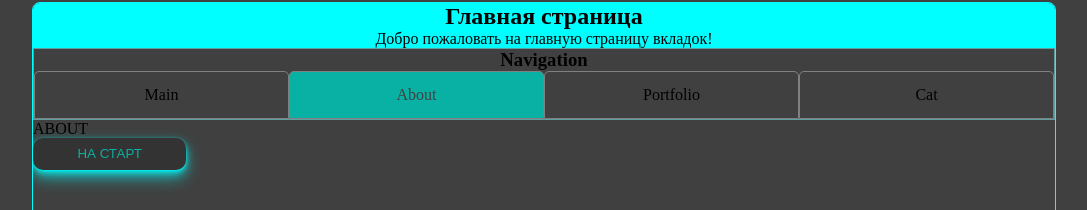
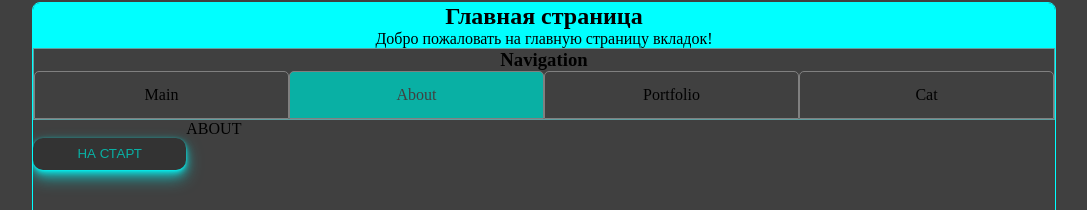
Before and after one commit to i0ji/p_ioji, a Next.js app: page /tabs/about in a window 1280 px wide. Shown: the part 78-288 px from the top of the page, without its empty margins (96-1183 px from the left). Built offline with nearby package versions, Linux system fonts and the light colour scheme.

Commit message:
feature: buttons/declarations setting

```diff
--- a/declarations.d.ts
+++ /dev/null
@@ -1,6 +0,0 @@
-declare global {
-    interface ButtonPropsModel {
-        text?: string;
-        type: 'home' | 'back';
-    }
-}
--- a/src/app/layout.tsx
+++ b/src/app/layout.tsx
@@ -1,5 +1,6 @@
+import React from "react";
+
 import './globals.scss';
-import React from "react";
 
 export default function RootLayout(
     {children}: Readonly<{ children: React.ReactNode; }>
--- a/src/app/tabs/about/page.tsx
+++ b/src/app/tabs/about/page.tsx
@@ -1,3 +1,9 @@
+import {Button} from "components/index";
+
 export default function About() {
-  return <div>ABOUT</div>;
+    return (
+        <div>
+            <Button type={'home'}></Button>
+            ABOUT</div>
+    );
 }
--- a/src/app/tabs/cat/page.tsx
+++ b/src/app/tabs/cat/page.tsx
@@ -2,7 +2,7 @@
 
 import React from "react";
 
-import {Button} from "@/components";
+import {Button} from "components/index";
 
 export default function Cat() {
     return (
--- a/src/app/tabs/layout.tsx
+++ b/src/app/tabs/layout.tsx
@@ -4,7 +4,7 @@ import React from "react";
 import {usePathname, useRouter} from 'next/navigation';
 
 import Link from 'next/link';
-import {Button} from '@/components/index';
+import {Button} from 'components/index';
 
 import s from './layout.module.scss';
 
--- a/src/components/Button/Button.tsx
+++ b/src/components/Button/Button.tsx
@@ -1,7 +1,6 @@
 import s from './Button.module.scss';
 
 import {useRouter} from 'next/navigation';
-
 
 export default function Button(props: ButtonPropsModel) {
 
@@ -11,7 +10,7 @@ export default function Button(props: ButtonPropsModel) {
     const handleHome = () => {
         route.push('/');
     }
-
+``
     const handleBack = () => {
         if (window.history.length > 1) {
             route.back();
```
Also changed, not shown: src/services/declarations.d.ts (+5 -3 lines), tsconfig.json (+8 -9 lines).
